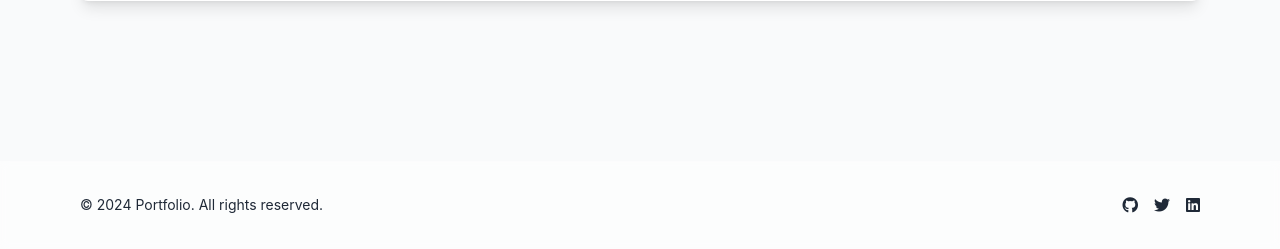
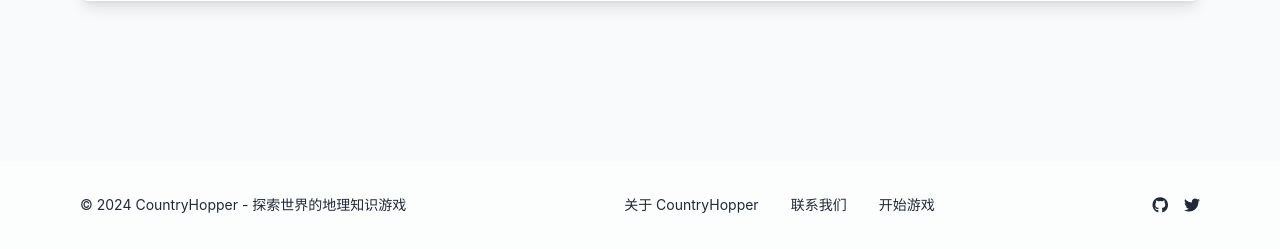
Before and after one commit to slideology/countryhopper-online, a Flask app: page /about in a window 1280 px wide. Shown: the part 1585-1834 px from the top of the page. Run offline with Flask 3, Linux system fonts and the light colour scheme; some libraries are stand-ins or nearby versions.

Commit message:
Optimize website for CountryHopper keyword

```diff
--- a/templates/base.html
+++ b/templates/base.html
@@ -3,20 +3,21 @@
 <head>
     <meta charset="UTF-8">
     <meta name="viewport" content="width=device-width, initial-scale=1.0">
-    <title>{% block title %}{% endblock %} - Portfolio</title>
+    <title>{% block title %}{% endblock %} - CountryHopper | 探索世界的地理知识游戏</title>
 
     <!-- SEO Meta Tags -->
-    <meta name="description" content="{% block meta_description %}Portfolio - 一个个人作品集网站。在这里，您可以浏览我的作品和项目。{% endblock %}">
-    <meta name="keywords" content="{% block meta_keywords %}个人作品集,项目展示,教育资源,在线作品{% endblock %}">
-    <meta name="author" content="Portfolio">
+    <meta name="description" content="{% block meta_description %}CountryHopper - 一个互动式地理知识游戏平台，让您在探索世界地图的过程中学习各国知识。通过有趣的游戏方式，提升您的地理知识和全球视野。{% endblock %}">
+    <meta name="keywords" content="{% block meta_keywords %}CountryHopper,地理游戏,世界地图,国家知识,地理测验,教育游戏,在线地理学习{% endblock %}">
+    <meta name="author" content="CountryHopper">
     <meta name="robots" content="index, follow">
 
     <!-- Open Graph Meta Tags -->
-    <meta property="og:title" content="{% block og_title %}{{ self.title() }}{% endblock %}">
+    <meta property="og:title" content="{% block og_title %}CountryHopper - 探索世界的地理知识游戏{% endblock %}">
     <meta property="og:description" content="{% block og_description %}{{ self.meta_description() }}{% endblock %}">
     <meta property="og:type" content="website">
-    <meta property="og:url" content="https://portfolio.online{{ request.path }}">
+    <meta property="og:url" content="https://countryhopper.online{{ request.path }}">
     <meta property="og:image" content="{% block og_image %}{{ url_for('static', filename='images/og-image.jpg', _external=True) }}{% endblock %}">
+    <meta property="og:site_name" content="CountryHopper">
 
     <!-- Twitter Card Meta Tags -->
     <meta name="twitter:card" content="summary_large_image">
@@ -25,10 +26,25 @@
     <meta name="twitter:image" content="{{ self.og_image() }}">
 
     <!-- Canonical URL -->
-    <link rel="canonical" href="https://portfolio.online{{ request.path }}">
+    <link rel="canonical" href="https://countryhopper.online{{ request.path }}">
 
     <!-- Favicon -->
     <link rel="icon" type="image/png" href="{{ url_for('static', filename='favicon.ico') }}">
+
+    <!-- Schema.org Markup -->
+    <script type="application/ld+json">
+    {
+        "@context": "https://schema.org",
+        "@type": "WebSite",
+        "name": "CountryHopper",
+        "url": "https://countryhopper.online",
+        "description": "一个互动式地理知识游戏平台，让您在探索世界地图的过程中学习各国知识。",
+        "potentialAction": {
+            "@type": "PlayAction",
+            "target": "https://countryhopper.online/game"
+        }
+    }
+    </script>
 
     <!-- Tailwind CSS -->
     <script src="https://cdn.tailwindcss.com"></script>
@@ -43,12 +59,13 @@
         <div class="max-w-6xl mx-auto px-4 py-3">
             <div class="flex justify-between items-center">
                 <a href="/" class="text-2xl font-bold hover:text-blue-500 transition-colors">
-                    Portfolio
+                    CountryHopper
                 </a>
                 <div class="flex space-x-6">
-                    <a href="/" class="text-gray-700 dark:text-gray-300 hover:text-blue-500 dark:hover:text-blue-400">Home</a>
-                    <a href="{{ url_for('about') }}" class="text-gray-700 dark:text-gray-300 hover:text-blue-500 dark:hover:text-blue-400">About</a>
-                    <a href="{{ url_for('contact') }}" class="text-gray-700 dark:text-gray-300 hover:text-blue-500 dark:hover:text-blue-400">Contact</a>
+                    <a href="/" class="text-gray-700 dark:text-gray-300 hover:text-blue-500 dark:hover:text-blue-400">首页</a>
+                    <a href="{{ url_for('game') }}" class="text-gray-700 dark:text-gray-300 hover:text-blue-500 dark:hover:text-blue-400">游戏</a>
+                    <a href="{{ url_for('about') }}" class="text-gray-700 dark:text-gray-300 hover:text-blue-500 dark:hover:text-blue-400">关于</a>
+                    <a href="{{ url_for('contact') }}" class="text-gray-700 dark:text-gray-300 hover:text-blue-500 dark:hover:text-blue-400">联系</a>
                     <button id="theme-toggle" class="text-gray-700 dark:text-gray-300 hover:text-blue-500 dark:hover:text-blue-400">
                         <i class="fas fa-moon dark:hidden"></i>
                         <i class="fas fa-sun hidden dark:inline"></i>
@@ -66,9 +83,14 @@
     <!-- 页脚 -->
     <footer class="mt-20 py-8 bg-white/50 dark:bg-gray-800/50 backdrop-blur-sm">
         <div class="max-w-6xl mx-auto px-4">
-            <div class="flex justify-between items-center">
+            <div class="flex flex-col md:flex-row justify-between items-center space-y-4 md:space-y-0">
                 <div class="text-sm">
-                    &copy; 2024 Portfolio. All rights reserved.
+                    &copy; 2024 CountryHopper - 探索世界的地理知识游戏
+                </div>
+                <div class="flex flex-col md:flex-row items-center space-y-2 md:space-y-0 md:space-x-8">
+                    <a href="/about" class="text-sm hover:text-blue-500 transition-colors">关于 CountryHopper</a>
+                    <a href="/contact" class="text-sm hover:text-blue-500 transition-colors">联系我们</a>
+                    <a href="/game" class="text-sm hover:text-blue-500 transition-colors">开始游戏</a>
                 </div>
                 <div class="flex space-x-4">
                     <a href="https://github.com/yourusername" target="_blank" class="hover:text-blue-500 transition-colors">
@@ -76,9 +98,6 @@
                     </a>
                     <a href="https://twitter.com/yourusername" target="_blank" class="hover:text-blue-500 transition-colors">
                         <i class="fab fa-twitter"></i>
-                    </a>
-                    <a href="https://linkedin.com/in/yourusername" target="_blank" class="hover:text-blue-500 transition-colors">
-                        <i class="fab fa-linkedin"></i>
                     </a>
                 </div>
             </div>
```
